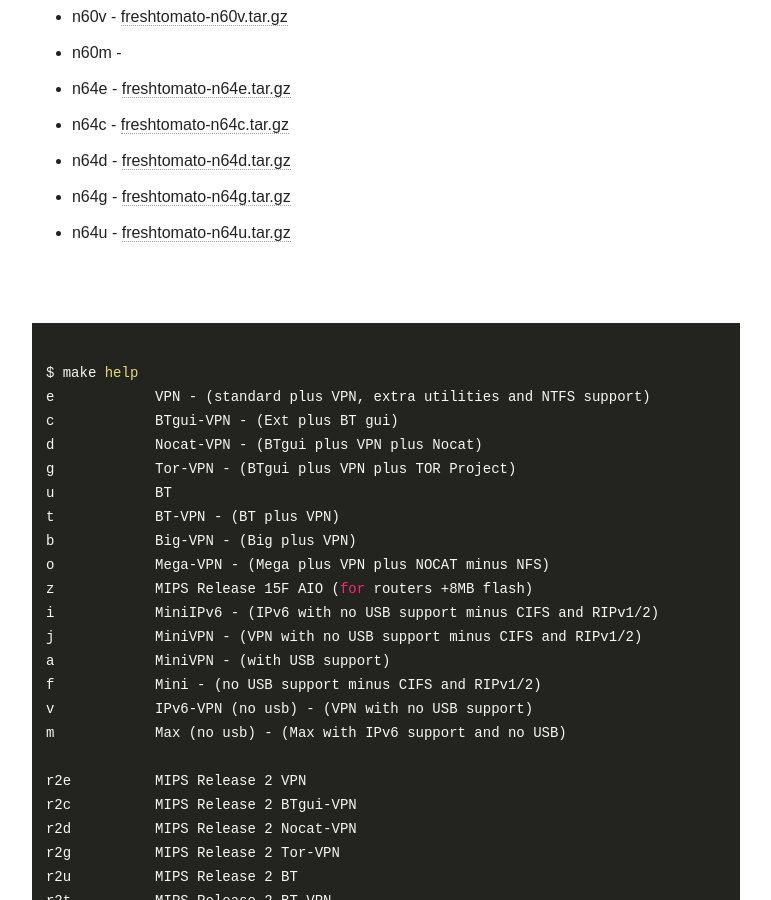
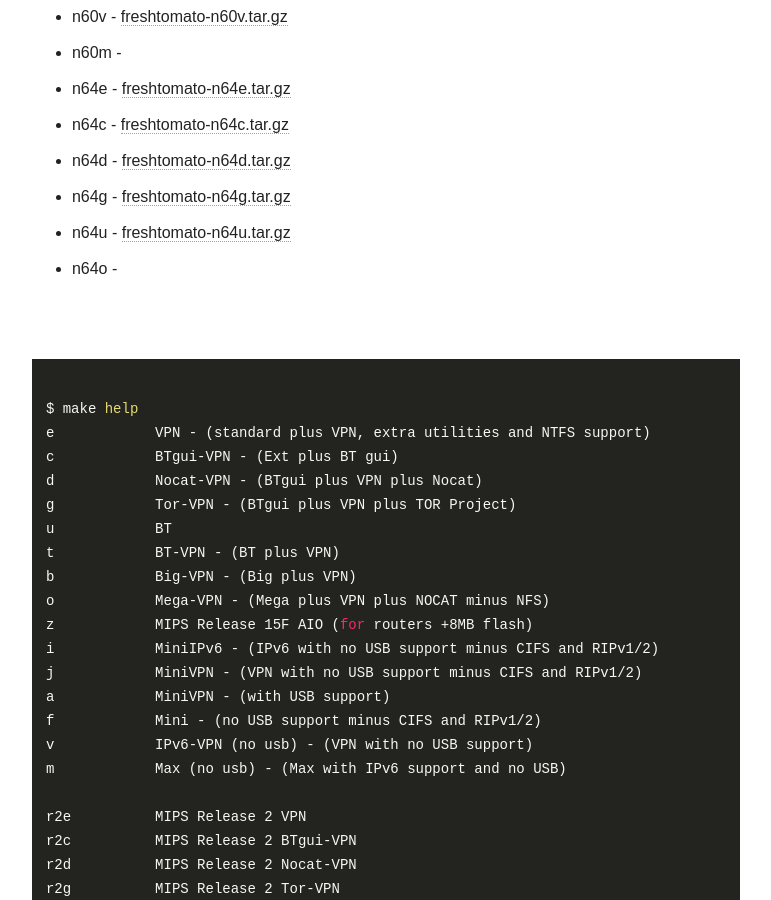
Before and after one commit to oglopss/freshtomato-mips-ci-jekyll, a Jekyll site: the page built from index.html, in a window 1280 px wide and 900 px high, scrolled down 1747 px. Shown: the whole window, without its empty margins (254-1025 px from the left). Built offline with Jekyll 4.4.1, drawn with Linux system fonts in a browser that asks for light colours; nearby versions of some CDN libraries.

Commit message:
Travis build 11 n64o pushed to gh-pages

```diff
--- a/_data/ss.yml
+++ b/_data/ss.yml
@@ -38,3 +38,4 @@
   - 0036 n64d freshtomato-n64d.tar.gz
   - 0037 n64g freshtomato-n64g.tar.gz
   - 0038 n64u freshtomato-n64u.tar.gz
+  - 0041 n64o
```
